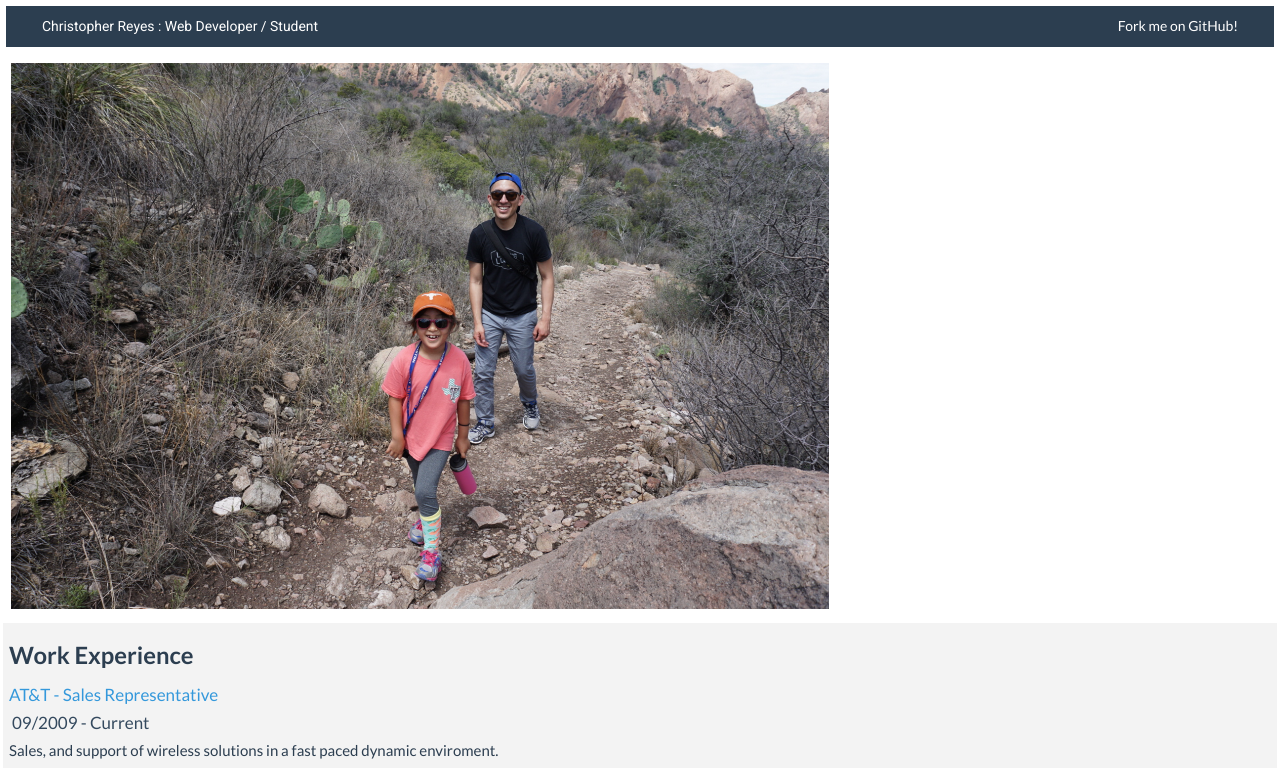
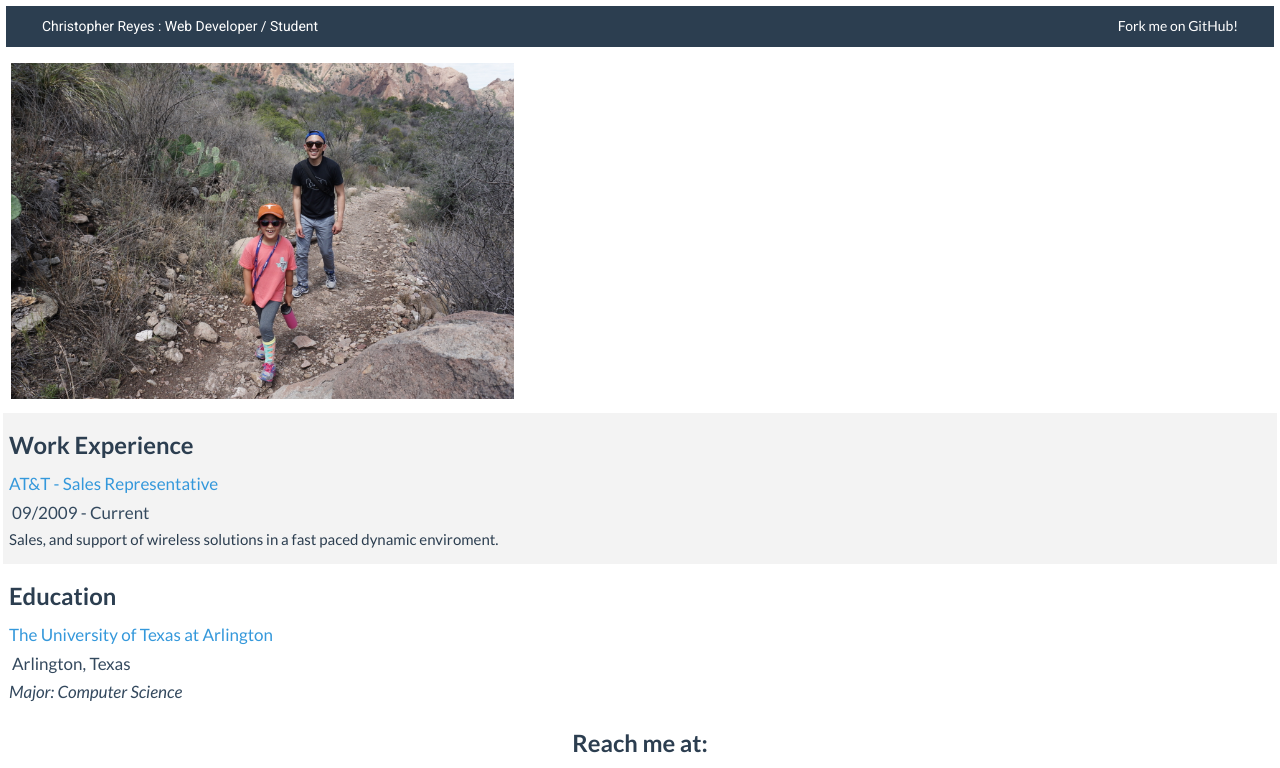
Before and after one commit to christophereyes/christophereyes.github.io, a plain HTML site: page index.html in a window 1280 px wide. Shown: the top 768 px of the page. Drawn offline with nearby package versions, Linux system fonts and the light colour scheme; a web font is replaced by a local one.

Commit message:
changed pictures sz

```diff
--- a/css/custom.css
+++ b/css/custom.css
@@ -353,7 +353,7 @@ hr {
 
 @media only screen and (min-width:901px) {
   .biopic {
-    width: 65%;
+    width: 40%;
   }
 
   .navbar {
```
